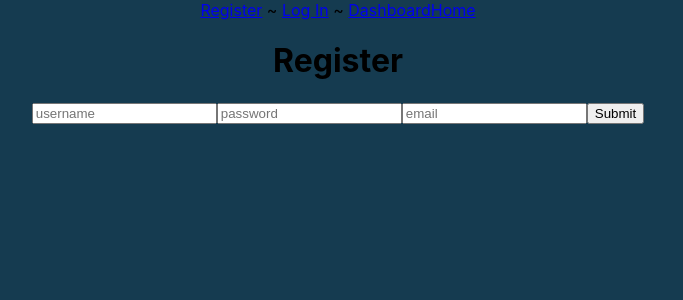
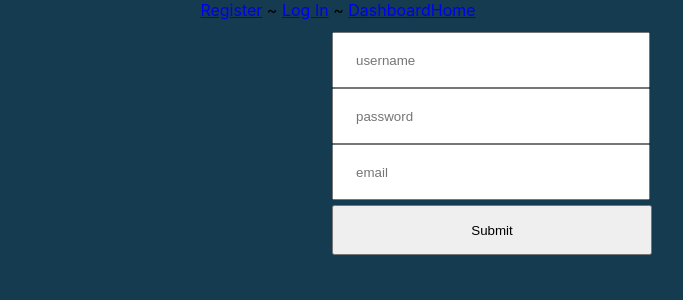
Before and after one commit to acabrera100/personal_project, a React (Create React App) app in the folder front-end/: page /auth/register in a window 1280 px wide. Shown: the top 300 px of the page, without its empty margins (302-985 px from the left). Built offline with nearby package versions, Linux system fonts and the light colour scheme; no server answers.

Commit message:
let the redux begin

```diff
--- a/front-end/package.json
+++ b/front-end/package.json
@@ -10,7 +10,8 @@
     "react-modal": "^3.8.1",
     "react-router": "^4.3.1",
     "react-router-dom": "^4.3.1",
-    "react-scripts": "2.1.5"
+    "react-scripts": "2.1.5",
+    "redux": "^4.0.1"
   },
   "scripts": {
     "start": "PORT=4000 react-scripts start",
--- a/front-end/src/App.css
+++ b/front-end/src/App.css
@@ -24,7 +24,10 @@
 .App-link {
   color: #61dafb;
 }
-
+.logoutButton{
+  height: 20px;
+  width: 60px;
+}
 @keyframes App-logo-spin {
   from {
     transform: rotate(0deg);
--- a/front-end/src/App.js
+++ b/front-end/src/App.js
@@ -6,7 +6,7 @@ import { Home } from "./Components/Home";
 // import { Explore } from "./Components/Explore";
 // import { Login } from "./Components/Login";
 import axios from "axios";
-import AuthForm from "./login/AuthForm";
+import AuthForm from "./Components/login/AuthForm.js";
 import Auth from "./utils/Auth";
 import PrivateRoute from "./utils/AuthRouting";
 
@@ -62,7 +62,7 @@ class App extends Component {
       ) : null;
       let logoutButton = isLoggedIn ? (
         <span>
-          <button onClick={this.logoutUser}>Logout</button> {" ~ "}
+          <button className="logoutButton" Click={this.logoutUser}>Logout</button> {" ~ "}
         </span>
       ) : null;
 
--- a/front-end/src/CSS/Login.css
+++ b/front-end/src/CSS/Login.css
@@ -1,7 +1,9 @@
 .loginDiv{
-  display: flex;
-  justify-content: space-around;
-  flex-flow: column;
+  display: grid;
+  grid-template-columns: 12px ;
+  grid-template-rows: 12px 12px 12px;
+  justify-content: center;
+  align-content: center;
 
 }
 
--- a/front-end/src/login/AuthForm.js
+++ b/front-end/src/Components/login/AuthForm.js
@@ -2,7 +2,7 @@ import React, { Component } from "react";
 import axios from "axios";
 // import { withRouter } from "react-router";
 import { Route, Switch } from "react-router-dom";
-import Auth from "../utils/Auth";
+import Auth from "../../utils/Auth";
 import Form from "./Form";
 
 class AuthForm extends Component {
--- a/front-end/src/login/Form.js
+++ b/front-end/src/Components/login/Form.js
@@ -1,5 +1,6 @@
 import React from "react";
 import { withRouter } from "react-router";
+import "../../CSS/Login.css"
 
 const Form = ({
   match,
@@ -14,8 +15,9 @@ const Form = ({
   const path = match.path;
   return (
     <React.Fragment>
+    <div className="loginDiv">
       <h1> {path === "/auth/login" ? "Login" : "Register"} </h1>
-      <form onSubmit={path === "/auth/login" ? loginUser : registerUser}>
+      <form className="loginInput" onSubmit={path === "/auth/login" ? loginUser : registerUser}>
         <input
           type="text"
           value={username}
@@ -40,6 +42,7 @@ const Form = ({
         <button type="submit">Submit</button>
       </form>
       <p>{isLoggedIn ? "Logged In!" : ""}</p>
+      </div>
     </React.Fragment>
   );
 };
```
Also changed, not shown: front-end/src/Components/Navbar.js (+2 -18 lines), 1 other file (tests, documents, lock files or other folders).
